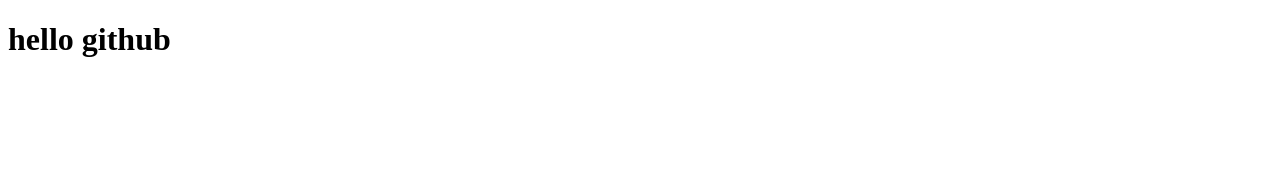
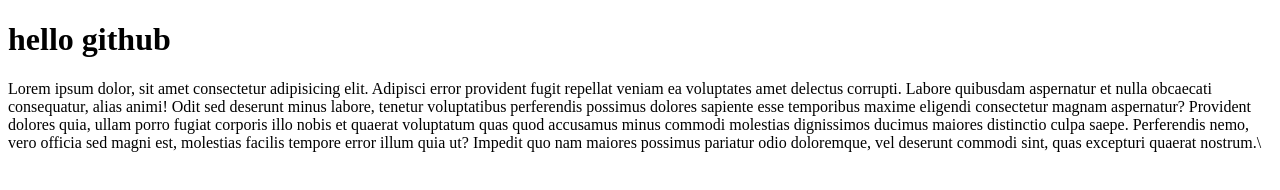
Before and after one commit to lola66999/github_new, a plain HTML site: page index.html in a window 1280 px wide. Drawn offline with Linux system fonts and the light colour scheme.

Commit message:
second commit

```diff
--- a/index.html
+++ b/index.html
@@ -7,5 +7,8 @@
 </head>
 <body>
     <h1>hello github</h1>
+    <div>
+     Lorem ipsum dolor, sit amet consectetur adipisicing elit. Adipisci error provident fugit repellat veniam ea voluptates amet delectus corrupti. Labore quibusdam aspernatur et nulla obcaecati consequatur, alias animi! Odit sed deserunt minus labore, tenetur voluptatibus perferendis possimus dolores sapiente esse temporibus maxime eligendi consectetur magnam aspernatur? Provident dolores quia, ullam porro fugiat corporis illo nobis et quaerat voluptatum quas quod accusamus minus commodi molestias dignissimos ducimus maiores distinctio culpa saepe. Perferendis nemo, vero officia sed magni est, molestias facilis tempore error illum quia ut? Impedit quo nam maiores possimus pariatur odio doloremque, vel deserunt commodi sint, quas excepturi quaerat nostrum.\
+    </div>
 </body>
 </html>
```
